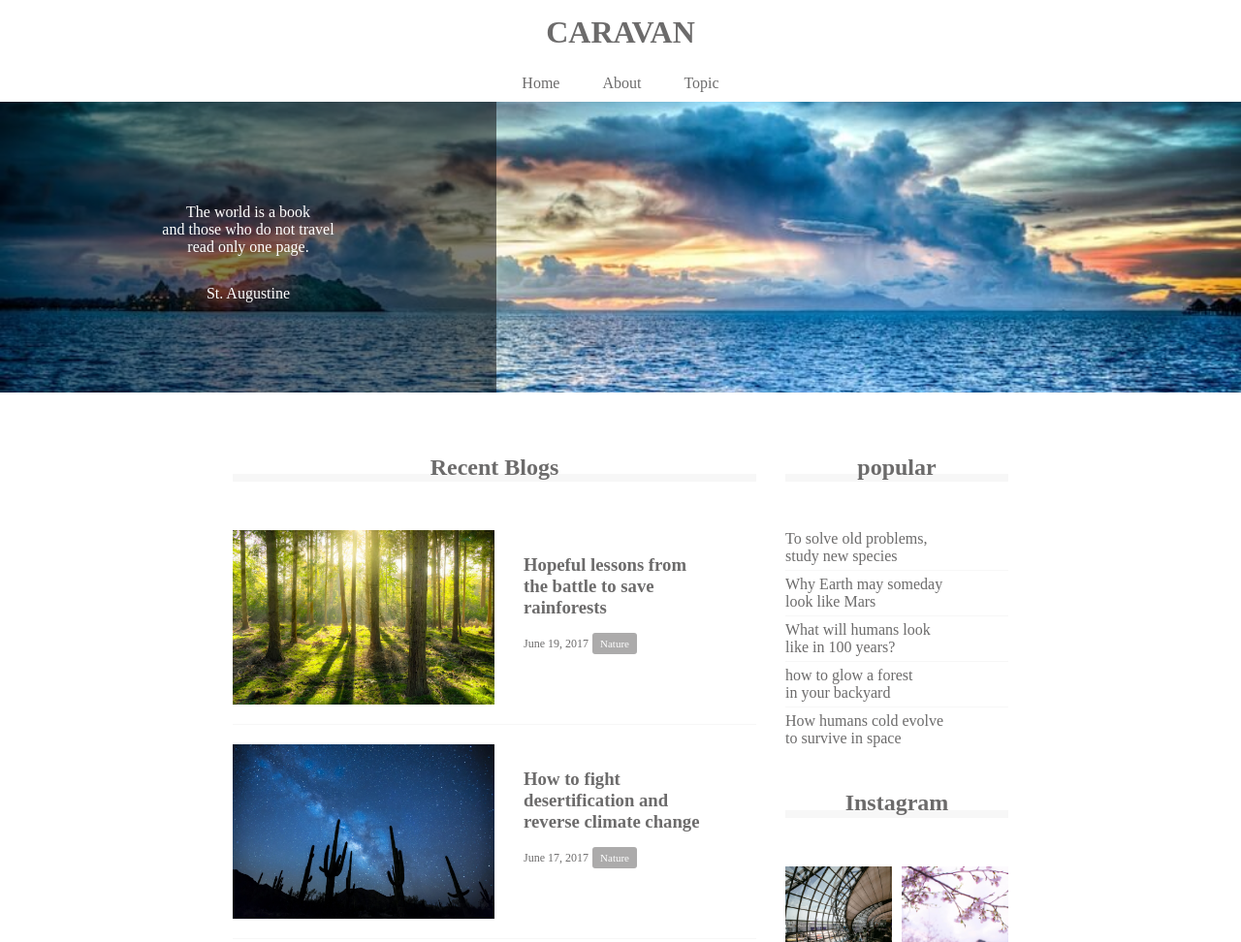
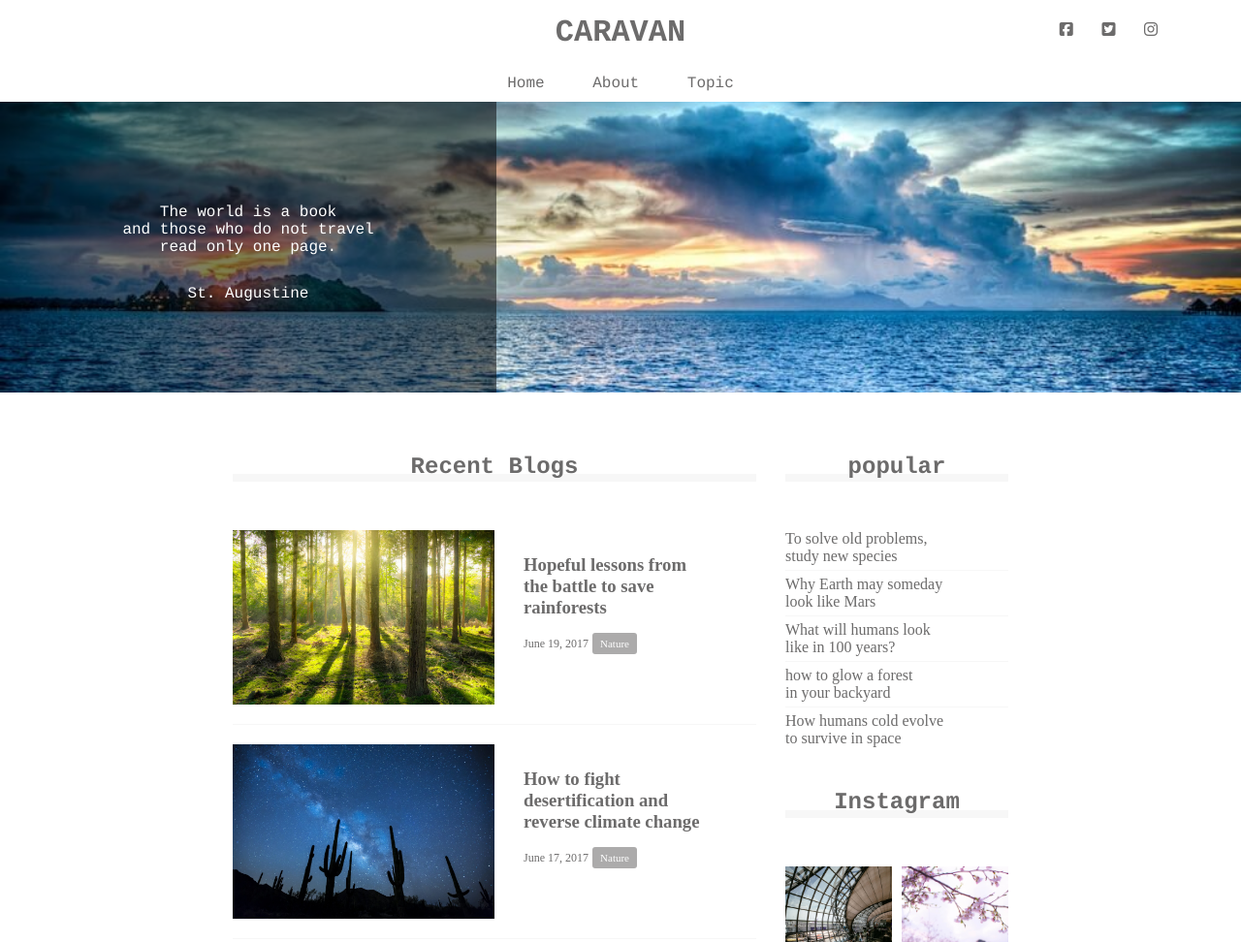
Before and after one commit to rainyt0ne/dmm_webcamp, a plain HTML site: page caravan/index.html in a window 1280 px wide. Shown: the top 972 px of the page at 97% size. Drawn offline with Linux system fonts and the light colour scheme.

Commit message:
chapter9 end

```diff
--- a/caravan/index.html
+++ b/caravan/index.html
@@ -4,6 +4,7 @@
   <head>
     <meta charset="utf-8">
     <title>CARAVAN</title>
+    <script src="https://kit.fontawesome.com/838f32accd.js" crossorigin="anonymous"></script>
     <link rel="stylesheet" href="style.css">
   </head>
 
@@ -15,6 +16,11 @@
           CARAVAN
         </a>
       </h1>
+      <div class="social">
+        <i class="fab fa-facebook-square"></i>
+        <i class="fab fa-twitter-square"></i>
+        <i class="fab fa-instagram"></i>
+      </div>
     </header>
 
     <nav>
--- a/caravan/style.css
+++ b/caravan/style.css
@@ -10,15 +10,31 @@ a {
   text-decoration: none
 }
 
+header, nav, h2, .main-visual, footer {
+  font-family:  Chalkduster, "Bradley Hand", Courier, "Segoe Print", sans-serif;;
+}
+
 header {
   width: 90%;
   padding: 15px 0;
   margin: 0 auto;
   text-align: center;
+  position: relative;
 }
 
     header .heading {
       font-size: 32px;
+    }
+
+    .social {
+      position: absolute;
+      top: 22px;
+      right: 22px;
+    }
+
+    .social i {
+      display: inline-block;
+      margin-left: 20px;
     }
 
 .nav-list {
```
